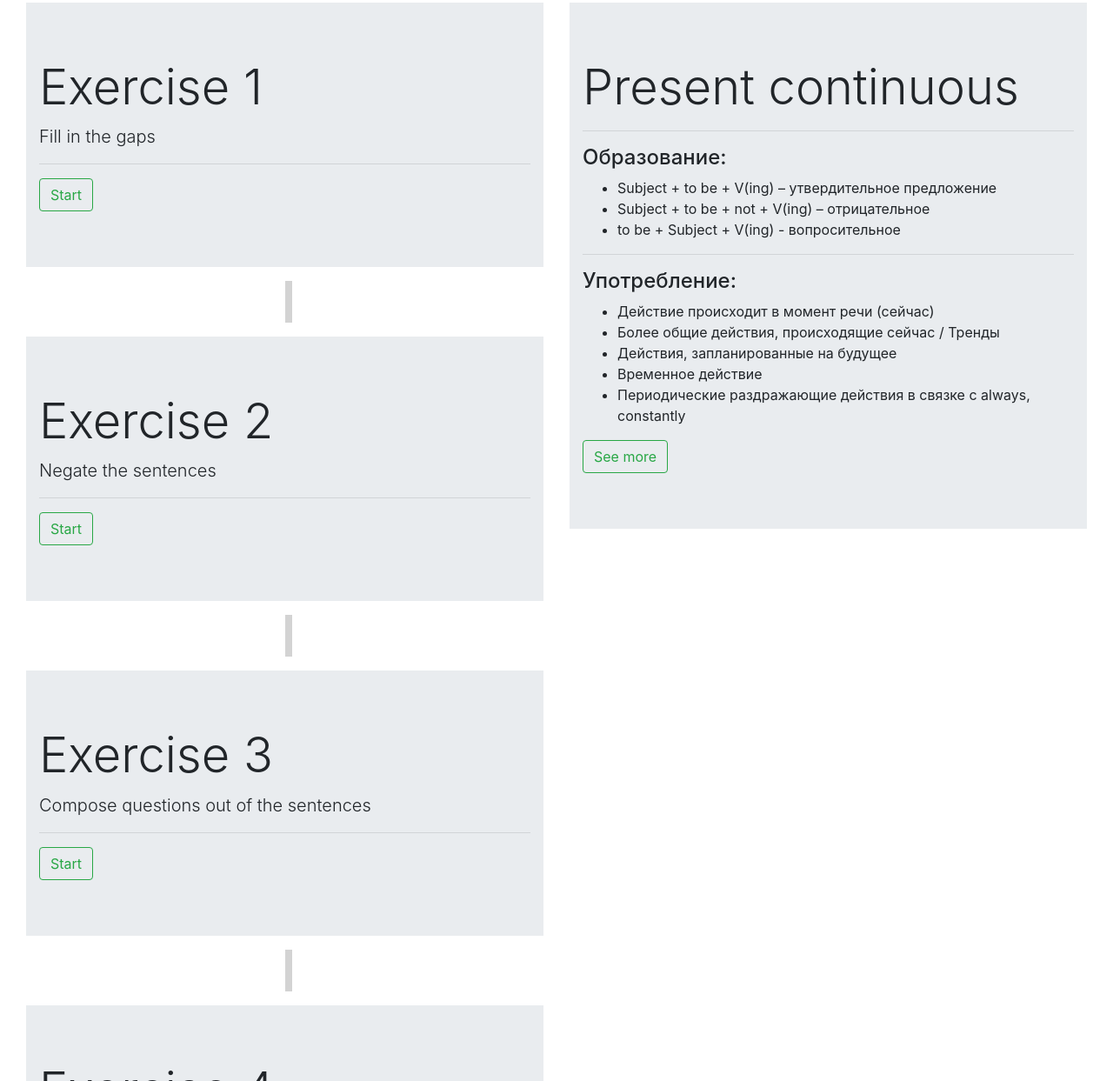
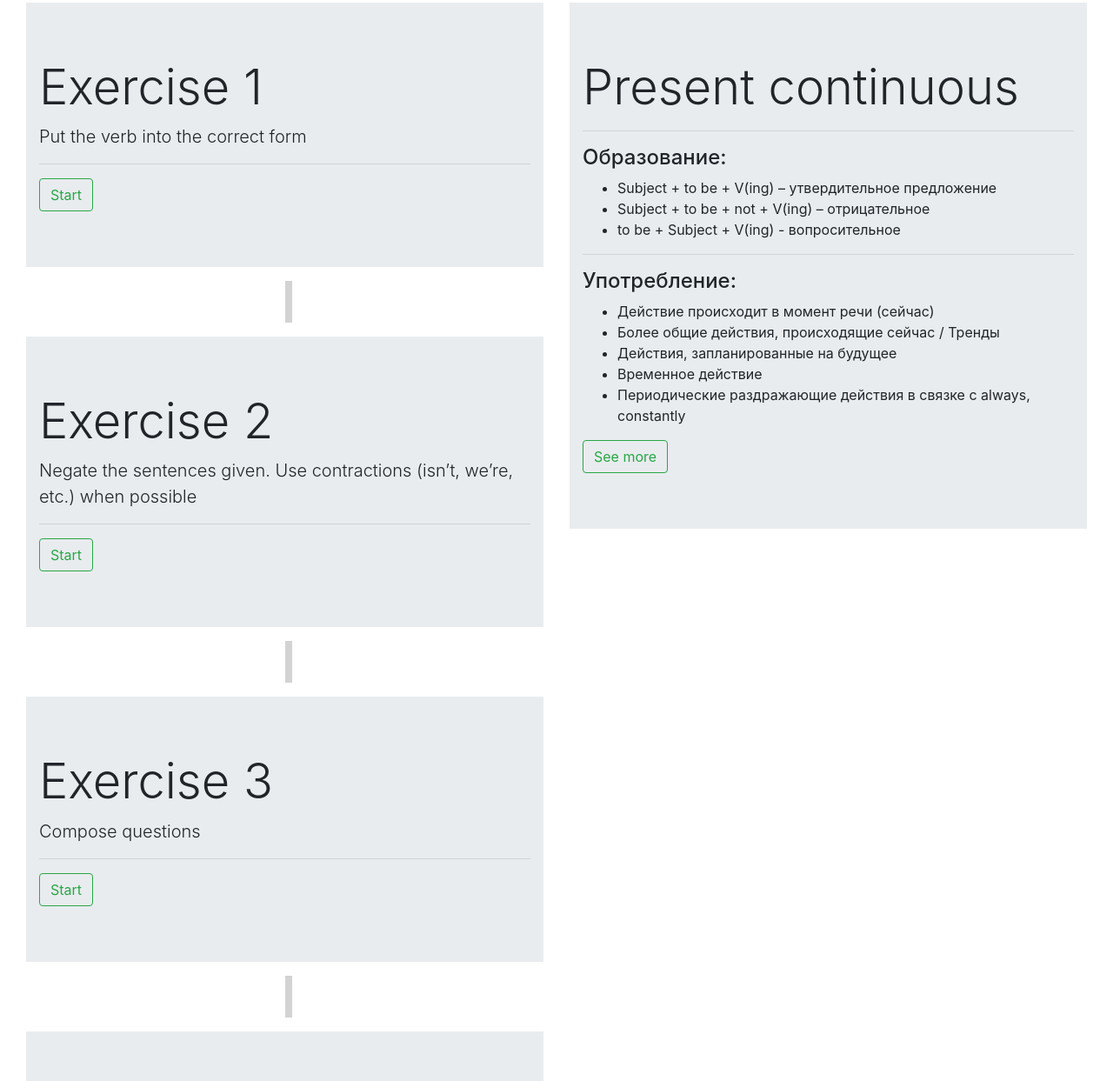
Before and after one commit to NikitaProkopenko/study, a website: page content/lessons/lesson_2/homework_2.twig in a window 1280 px wide. Shown: the part 86-1329 px from the top of the page at 87% size. Drawn offline with nearby package versions, Linux system fonts and the light colour scheme; files that its build step writes are made by us from their sources; files whose address does not match are found by name.

Commit message:
Exercises description for Homework 2
Added descriptions

```diff
--- a/content/lessons/lesson_2/homework_2.twig
+++ b/content/lessons/lesson_2/homework_2.twig
@@ -40,7 +40,7 @@
                         <div class="jumbotron jumbotron-fluid">
                             <div class="container">
                                 <h1 class="display-4">Exercise 1</h1>
-                                <p class="lead">Fill in the gaps</p>
+                                <p class="lead">Put the verb into the correct form</p>
                                 <hr>
                                 <a href="exercise2_1.html" class="btn btn-outline-success">Start</a>
                             </div>
@@ -58,7 +58,7 @@
                         <div class="jumbotron jumbotron-fluid">
                             <div class="container">
                                 <h1 class="display-4">Exercise 2</h1>
-                                <p class="lead">Negate the sentences</p>
+                                <p class="lead">Negate the sentences given. Use contractions (isn’t, we’re, etc.) when possible</p>
                                 <hr>
                                 <a href="exercise2_2.html" class="btn btn-outline-success">Start</a>
                             </div>
@@ -76,7 +76,7 @@
                         <div class="jumbotron jumbotron-fluid">
                             <div class="container">
                                 <h1 class="display-4">Exercise 3</h1>
-                                <p class="lead">Compose questions out of the sentences</p>
+                                <p class="lead">Compose questions</p>
                                 <hr>
                                 <a href="exercise2_3.html" class="btn btn-outline-success">Start</a>
                             </div>
@@ -94,7 +94,7 @@
                         <div class="jumbotron jumbotron-fluid">
                             <div class="container">
                                 <h1 class="display-4">Exercise 4</h1>
-                                <p class="lead">Translate into English </p>
+                                <p class="lead">Translate into English</p>
                                 <hr>
                                 <a href="exercise2_4.html" class="btn btn-outline-success">Start</a>
                             </div>
```
Also changed, not shown: dist/homework_2.html.
